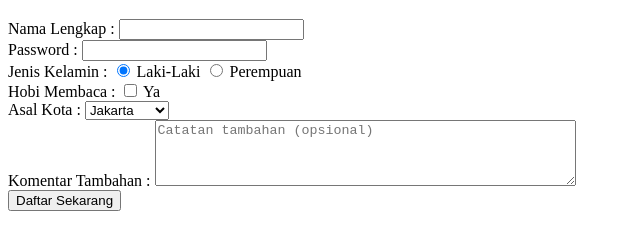
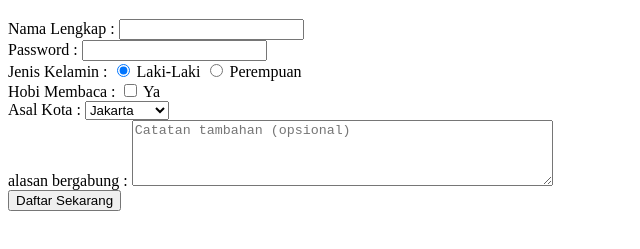
Before and after one commit to Mosee1030/Praktikumwebkevin, a plain HTML site: page Formulir_perouskitamadiun.html in a window 1280 px wide. Shown: the part 61-310 px from the top of the page, without its empty margins (0-640 px from the left). Drawn offline with Linux system fonts and the light colour scheme.

Commit message:
first commit

```diff
--- a/Formulir_perouskitamadiun.html
+++ b/Formulir_perouskitamadiun.html
@@ -26,7 +26,7 @@
             <option value="Semarang">Semarang</option>
         </select>
         <br>
-        Komentar Tambahan  :
+        alasan bergabung :
         <textarea name="komentar" rows="4" cols="50" placeholder="Catatan tambahan (opsional)"></textarea>
         <br>
         <input type="submit" value="Daftar Sekarang">
```
